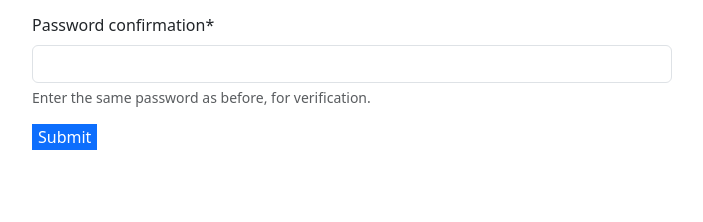
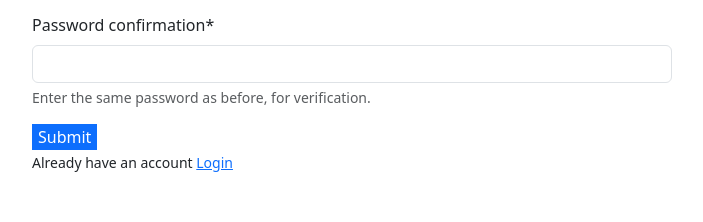
Before and after one commit to MAHRifat/Django_Course_Code, a Django app: page /signup/ in a window 1280 px wide. Shown: the part 578-800 px from the top of the page, without its empty margins (288-991 px from the left). Run offline with Django 4.2, Linux system fonts and the light colour scheme; some libraries are stand-ins or nearby versions.

Commit message:
User logout using django buildin functions

```diff
--- a/Eight Project/eight_project/first_app/templates/base.html
+++ b/Eight Project/eight_project/first_app/templates/base.html
@@ -13,9 +13,11 @@
           <div class="d-flex" role="search">
               {% if user.is_authenticated %}
               <a class="btn btn-outline-info" type="submit" href="{% url 'profile' %}">profile</a>
-              <a class="btn btn-outline-danger" type="submit">Log Out</a>
+
+              <a class="btn btn-outline-danger" type="submit" href="{% url 'logout' %}">Log Out</a>
               {% else %}
               <a class="btn btn-outline-success" type="submit" href="{% url 'signup' %}">Sign Up</a>
+
               <a class="btn btn-outline-warning" type="submit" href="{% url 'login' %}">Login</a>
 
               {% endif %}
--- a/Eight Project/eight_project/first_app/templates/login.html
+++ b/Eight Project/eight_project/first_app/templates/login.html
@@ -5,6 +5,11 @@
 <h1 style="width:50% ; margin:auto">Login</h1>
 <form method="post" action="" style="width : 50% ; margin : auto;" novalidate>
  {% csrf_token %}
+ {% comment %} {% if form.non_field_errors %}   # django do not show any errors using non valid pass or user we use those commend
+ {% for er in form.not_field_errors %}
+    <p class= 'bg-danger text-white p-3'> {{er}} </p>
+ {% endfor %}
+ {% endif %} {% endcomment %}
  {{form|crispy}}
  <input type="submit" value="Login" class = "bg-primary text-white" style="border : 0px solid black">
 </form>
--- a/Eight Project/eight_project/first_app/templates/signup.html
+++ b/Eight Project/eight_project/first_app/templates/signup.html
@@ -24,5 +24,7 @@
      {{fm.errors|striptags}}
  {% endfor %} {% endcomment %}
  <input type="submit" value="Submit" class = "bg-primary text-white" style="border : 0px solid black">
+ <br>
+ <small> Already have an account <a href='{% url "login" %}'> Login </a></small>
 </form>
  {% endblock content %}
--- a/Eight Project/eight_project/first_app/urls.py
+++ b/Eight Project/eight_project/first_app/urls.py
@@ -1,9 +1,10 @@
 from django.urls import path
-from first_app.views import signup,home,User_login,profile
+from first_app.views import signup,home,User_login,profile,user_logout
 
 urlpatterns = [
     path('', home,name="homepage"),
     path('signup/', signup, name='signup'),
     path('login/', User_login, name='login'),
     path('profile/', profile , name='profile'),
+    path('logout/', user_logout , name='logout'),
 ]
--- a/Eight Project/eight_project/first_app/views.py
+++ b/Eight Project/eight_project/first_app/views.py
@@ -9,32 +9,45 @@ def home(request):
     return render(request, 'home.html')
 
 def signup(request):
-    if request.method =="POST":
-        form = RegisterForm(request.POST)
-        if form.is_valid():
-            messages.success(request, 'Account created successfully')
-            # messages.warning(request, 'warnign')
-            # messages.info(request, 'info')
-            # messages.error(request, 'errors')
-            form.save()
+    if not request.user.is_authenticated:
+        if request.method =="POST":
+            form = RegisterForm(request.POST)
+            if form.is_valid():
+                messages.success(request, 'Account created successfully')
+                # messages.warning(request, 'warnign')
+                # messages.info(request, 'info')
+                # messages.error(request, 'errors')
+                form.save()
+        else:
+            form = RegisterForm()
+        return render(request, 'signup.html',{'form': form})
     else:
-        form = RegisterForm()
-    return render(request, 'signup.html',{'form': form})
+        return redirect('profile')
 
 
 def User_login(request):
-    if request.method == "POST":
-        form = AuthenticationForm(request=request, data = request.POST)
-        if form.is_valid():
-            name = form.cleaned_data['username']
-            userpass = form.cleaned_data['password']
-            user = authenticate(username = name, password = userpass)   #check kortechi user database e ache ki na
-            if user is not None:
-                login(request, user)
-                return redirect('profile')
+    if not request.user.is_authenticated:
+        if request.method == "POST":
+            form = AuthenticationForm(request=request, data = request.POST)
+            if form.is_valid():
+                name = form.cleaned_data['username']
+                userpass = form.cleaned_data['password']
+                user = authenticate(username = name, password = userpass)   #check kortechi user database e ache ki na
+                if user is not None:
+                    login(request, user)
+                    return redirect('profile')
+        else:
+            form = AuthenticationForm()
+        return render(request, 'login.html', {'form' : form})
     else:
-        form = AuthenticationForm()
-    return render(request, 'login.html', {'form' : form})
+        return redirect('profile')
 
 def profile(request):
-    return render(request, 'profile.html',{'user' : request.user})
+    if request.user.is_authenticated:
+        return render(request, 'profile.html',{'user' : request.user})
+    else:
+        return redirect('login')
+
+def user_logout(request):
+    logout(request)
+    return redirect('login')
```
Also changed, not shown: Eight Project/eight_project/db.sqlite3.
